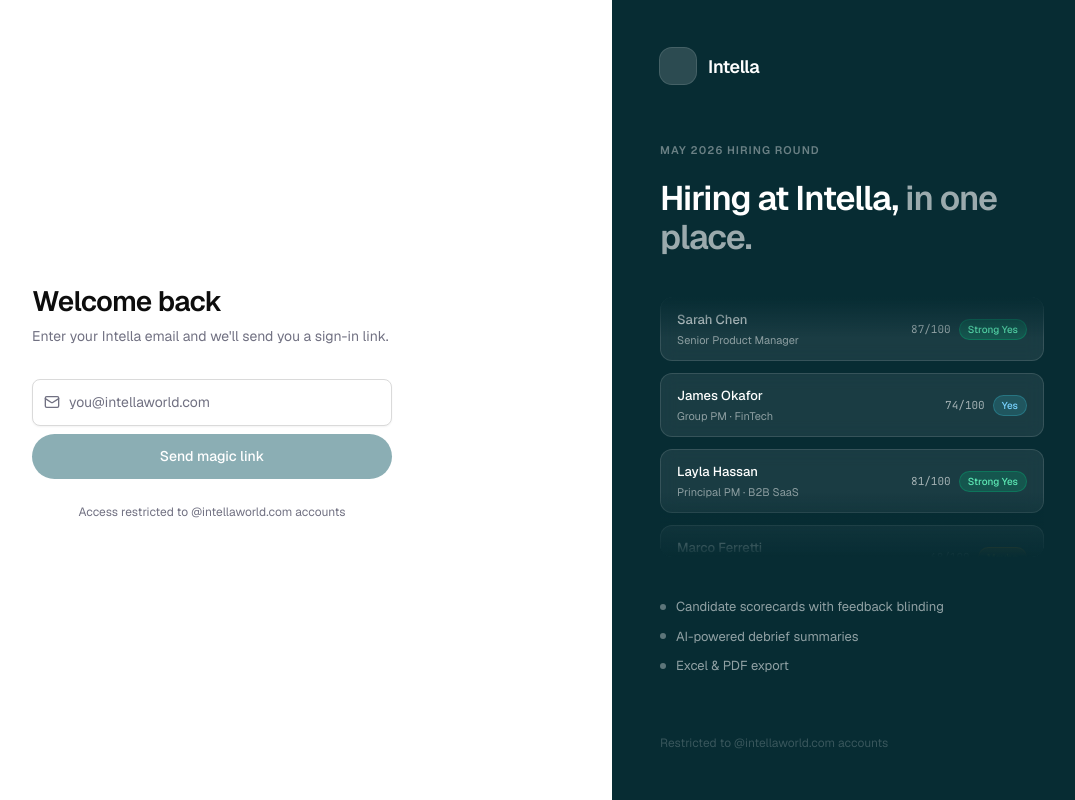
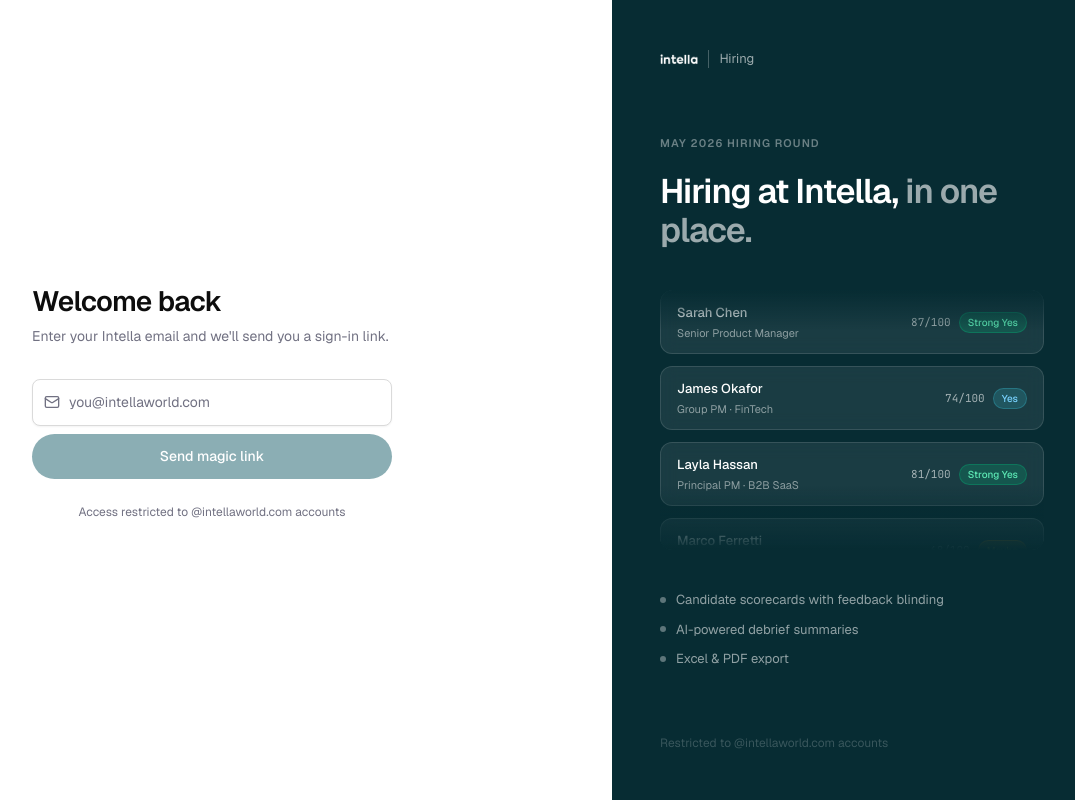
Before and after one commit to andrew-lawendy/intella-hiring-dashboard, a React (Vite) app: page /login in a window 1280 px wide. Shown: the whole page, without its empty margins (188-1263 px from the left). Built offline with nearby package versions, Linux system fonts and the light colour scheme; no server answers.

Commit message:
feat(branding): add intella logo and favicon to header and login page

```diff
--- a/index.html
+++ b/index.html
@@ -4,6 +4,7 @@
     <meta charset="UTF-8" />
     <meta name="viewport" content="width=device-width, initial-scale=1.0" />
     <title>Intella Hiring Dashboard</title>
+    <link rel="icon" type="image/x-icon" href="/favicon.ico" />
   </head>
   <body>
     <div id="root"></div>
--- a/src/components/auth/LoginPage.tsx
+++ b/src/components/auth/LoginPage.tsx
@@ -55,9 +55,14 @@ export function LoginPage({ error }: LoginPageProps) {
         <div className="w-full max-w-[360px]">
           {/* Mobile logo */}
           <div className="flex items-center gap-2.5 mb-10 lg:hidden">
-            <div className="size-8 rounded-lg bg-primary flex-shrink-0" />
-            <span className="text-foreground font-semibold text-[17px] tracking-tight">
-              Intella
+            <img
+              src="/assets/images/intella-logo.webp"
+              alt="Intella"
+              className="h-[22px] w-auto block flex-shrink-0 dark:brightness-0 dark:invert"
+            />
+            <span className="w-px h-[18px] bg-border opacity-70 flex-shrink-0" />
+            <span className="text-[13px] font-normal tracking-[-0.005em] text-muted-foreground">
+              Hiring
             </span>
           </div>
 
@@ -121,9 +126,14 @@ export function LoginPage({ error }: LoginPageProps) {
         style={{ background: 'var(--color-teal-950)' }}
       >
         {/* Logo */}
-        <div className="flex items-center gap-3 z-10">
-          <div className="size-9 rounded-xl bg-white/15 ring-1 ring-white/25 flex-shrink-0" />
-          <span className="text-white font-semibold text-[18px] tracking-tight">Intella</span>
+        <div className="flex items-center gap-2.5 z-10">
+          <img
+            src="/assets/images/intella-logo.webp"
+            alt="Intella"
+            className="h-[22px] w-auto block flex-shrink-0 brightness-0 invert"
+          />
+          <span className="w-px h-[18px] bg-white/25 flex-shrink-0" />
+          <span className="text-[13px] font-normal tracking-[-0.005em] text-white/60">Hiring</span>
         </div>
 
         {/* Headline + card preview */}
--- a/src/components/layout/Header.tsx
+++ b/src/components/layout/Header.tsx
@@ -27,15 +27,14 @@ export function Header({ onShortlist, onExportReport, onExportExcel, onPrint }:
     >
       <div className="flex items-center gap-3">
         <div className="flex items-center gap-2.5">
-          <div
-            className="w-[26px] h-[26px] rounded-[7px] flex-shrink-0 bg-primary"
-            style={{
-              boxShadow: '0 1px 0 rgba(255,255,255,.25) inset, 0 4px 12px -4px rgba(25,95,107,.5)',
-            }}
+          <img
+            src="/assets/images/intella-logo.webp"
+            alt="Intella"
+            className="h-[22px] w-auto block flex-shrink-0 dark:brightness-0 dark:invert"
           />
-          <span className="text-[17px] font-semibold tracking-tight text-text font-sans">
-            Intella{' '}
-            <span className="text-text2 font-normal text-[14px]">/ Interview Dashboard</span>
+          <span className="w-px h-[18px] bg-border opacity-70 flex-shrink-0" />
+          <span className="text-[13px] font-normal tracking-[-0.005em] text-text2">
+            Interview Dashboard
           </span>
         </div>
         <div className="flex items-center gap-3 ml-2">
```
Also changed, not shown: public/assets/images/intella-logo.webp (added), 1 other file (tests, documents, lock files or other folders).
